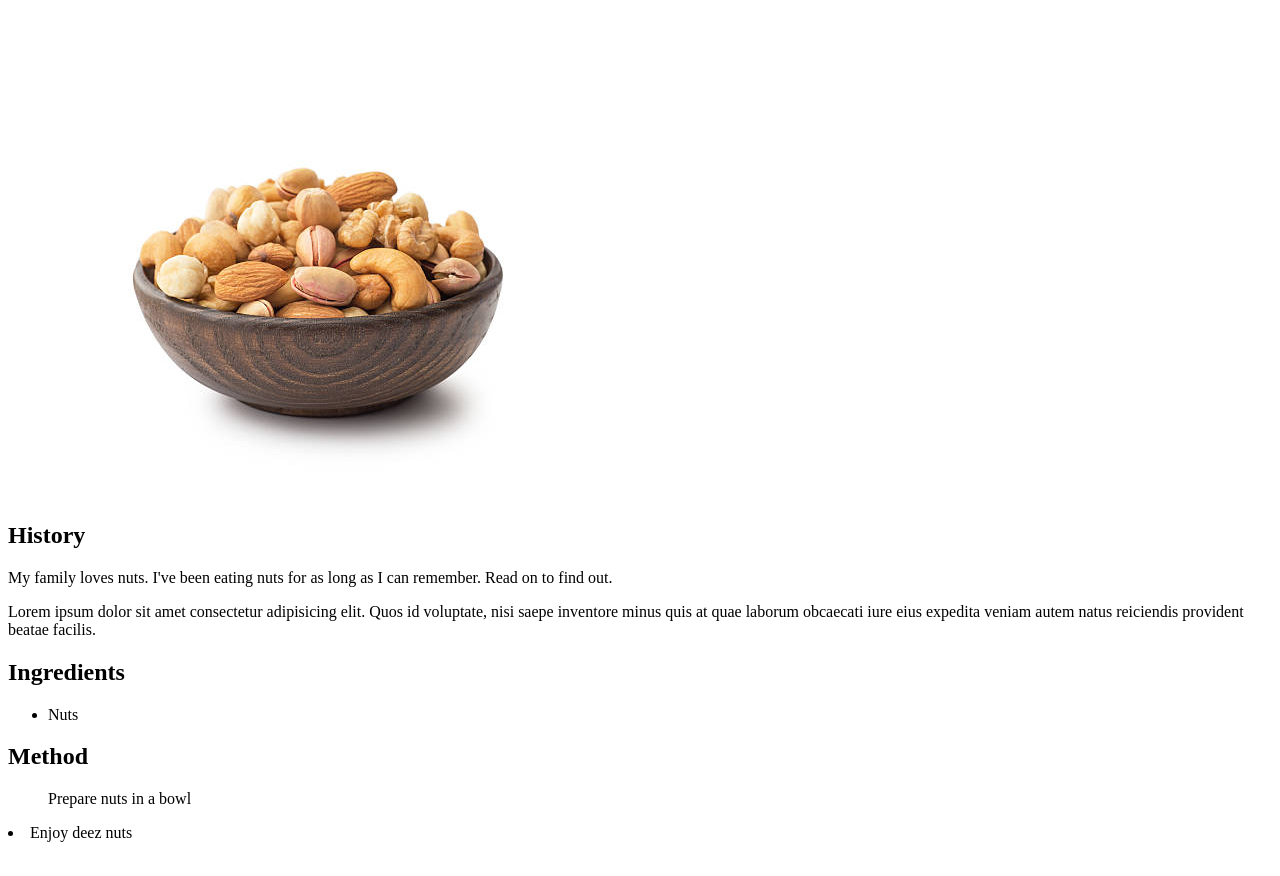
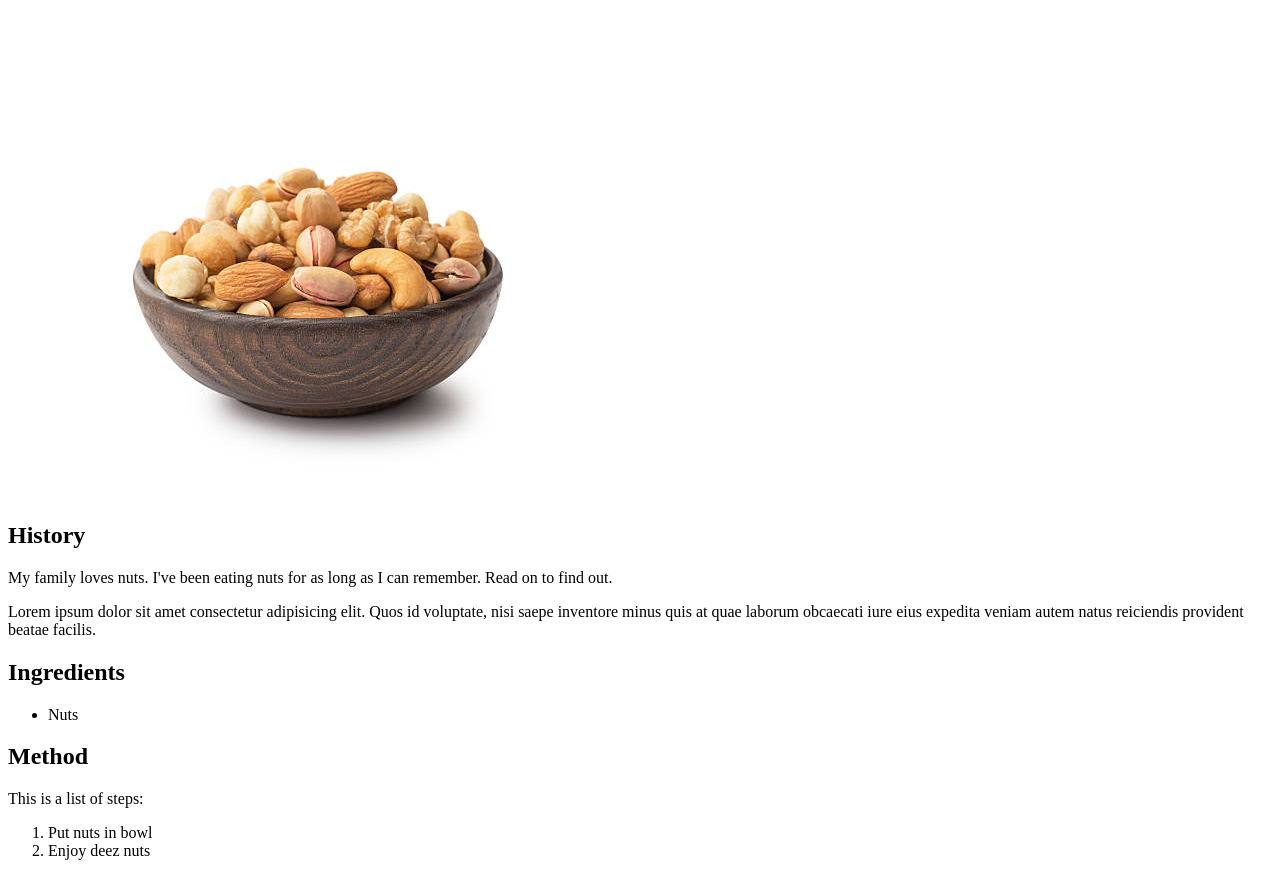
Before and after one commit to bootsandcodesand/odin-recipes, a plain HTML site: page recipes/nuts.html in a window 1280 px wide. Shown: the part 79-955 px from the top of the page. Before the commit the page ends 929 px from the top, so only its background shows below. Drawn offline with Linux system fonts and the light colour scheme.

Commit message:
all changes added hopefully

```diff
--- a/recipes/nuts.html
+++ b/recipes/nuts.html
@@ -21,8 +21,12 @@
     </ul>
 
     <h2>Method</h2>
-    <ol>Prepare nuts in a bowl</ol>
+    <p>This is a list of steps:</p>
+    <ol>
+
+        <li>Put nuts in bowl</li>
         <li>Enjoy deez nuts</li>
+    </ol>
 
 
 </body>
```
